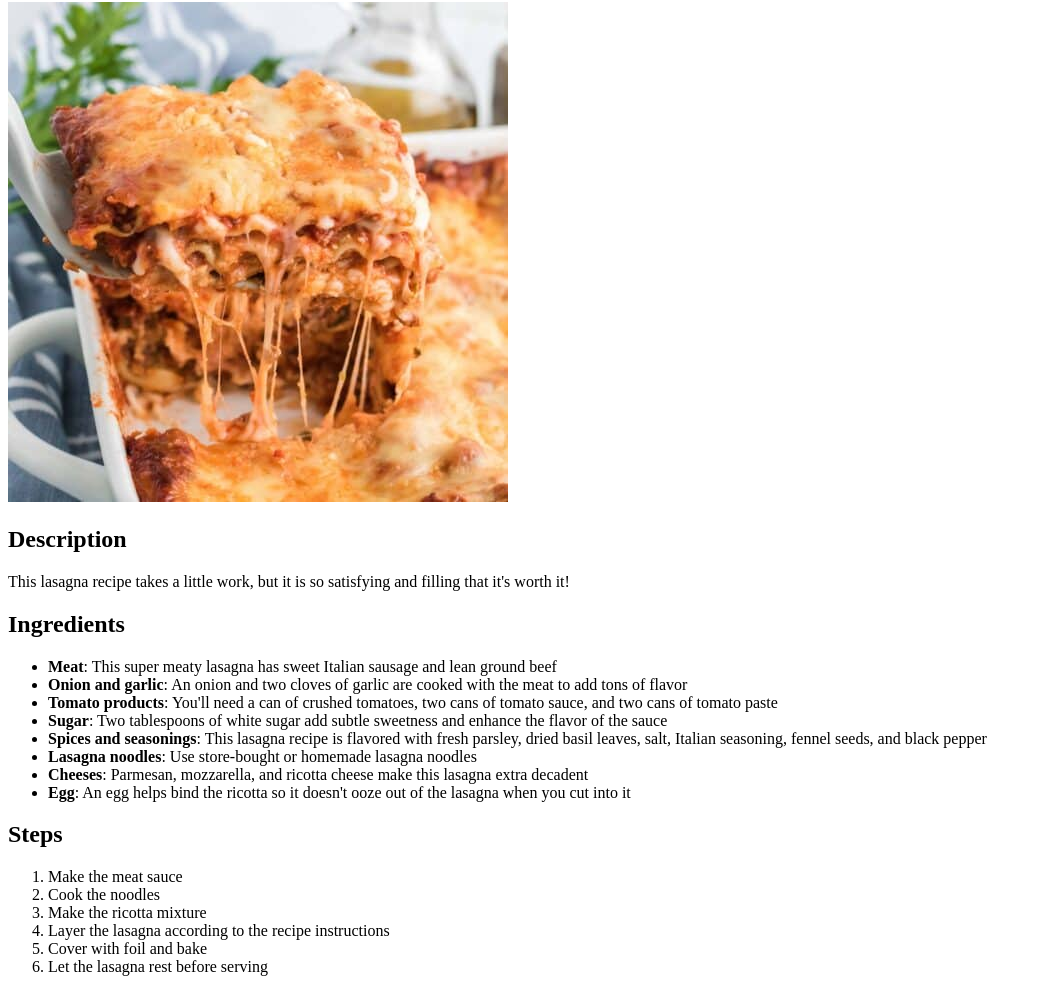
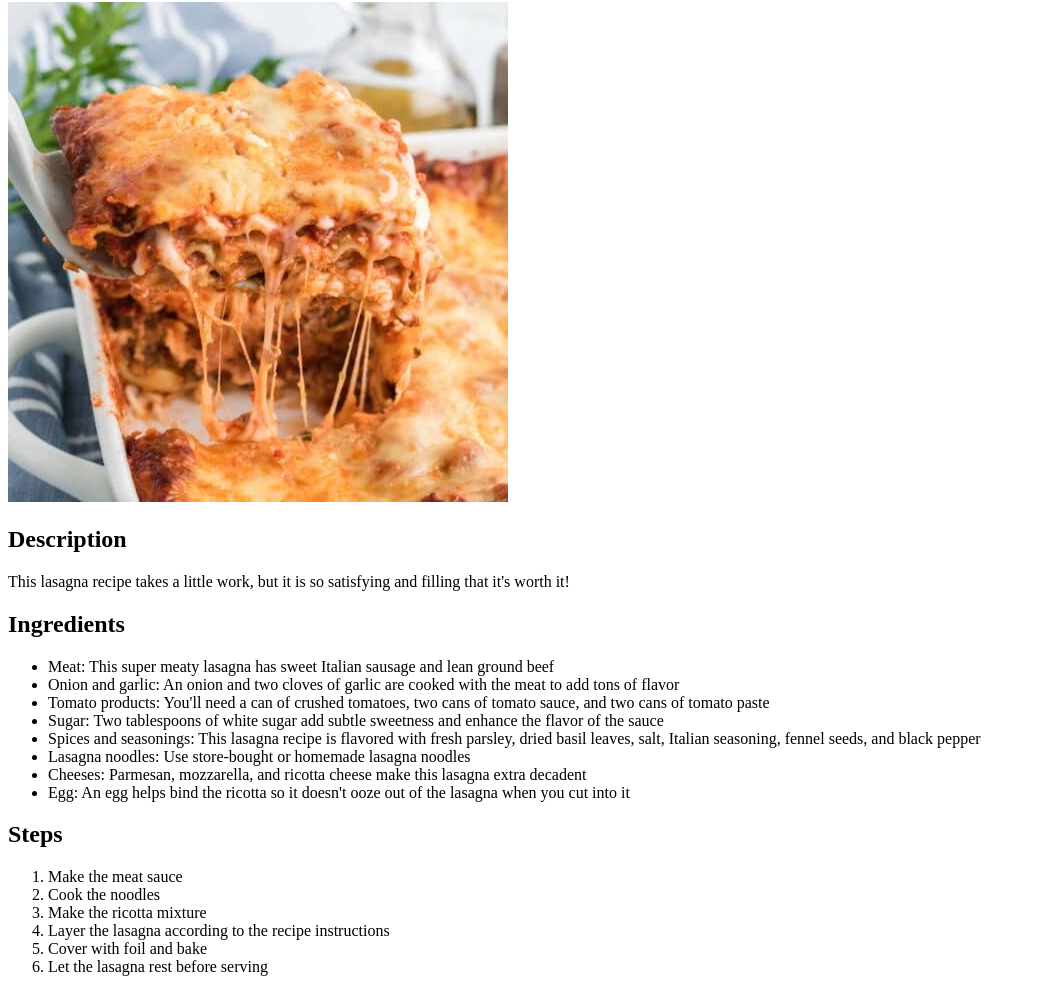
Before and after one commit to aleksmarsha/odin-recipes, a plain HTML site: page recipes/lasagna.html in a window 1280 px wide. Shown: the part 78-1070 px from the top of the page, without its empty margins (0-1039 px from the left). Drawn offline with Linux system fonts and the light colour scheme.

Commit message:
Add new recipe with image and remove strong

```diff
--- a/recipes/lasagna.html
+++ b/recipes/lasagna.html
@@ -11,14 +11,14 @@
         <p>This lasagna recipe takes a little work, but it is so satisfying and filling that it's worth it!</p>
         <h2>Ingredients</h2>
         <ul>
-            <li><strong>Meat</strong>: This super meaty lasagna has sweet Italian sausage and lean ground beef</li>
-            <li><strong>Onion and garlic</strong>: An onion and two cloves of garlic are cooked with the meat to add tons of flavor</li>
-            <li><strong>Tomato products</strong>: You'll need a can of crushed tomatoes, two cans of tomato sauce, and two cans of tomato paste</li>
-            <li><strong>Sugar</strong>: Two tablespoons of white sugar add subtle sweetness and enhance the flavor of the sauce</li>
-            <li><strong>Spices and seasonings</strong>: This lasagna recipe is flavored with fresh parsley, dried basil leaves, salt, Italian seasoning, fennel seeds, and black pepper</li>
-            <li><strong>Lasagna noodles</strong>: Use store-bought or homemade lasagna noodles</li>
-            <li><strong>Cheeses</strong>: Parmesan, mozzarella, and ricotta cheese make this lasagna extra decadent</li>
-            <li><strong>Egg</strong>: An egg helps bind the ricotta so it doesn't ooze out of the lasagna when you cut into it</li>
+            <li>Meat: This super meaty lasagna has sweet Italian sausage and lean ground beef</li>
+            <li>Onion and garlic: An onion and two cloves of garlic are cooked with the meat to add tons of flavor</li>
+            <li>Tomato products: You'll need a can of crushed tomatoes, two cans of tomato sauce, and two cans of tomato paste</li>
+            <li>Sugar: Two tablespoons of white sugar add subtle sweetness and enhance the flavor of the sauce</li>
+            <li>Spices and seasonings: This lasagna recipe is flavored with fresh parsley, dried basil leaves, salt, Italian seasoning, fennel seeds, and black pepper</li>
+            <li>Lasagna noodles: Use store-bought or homemade lasagna noodles</li>
+            <li>Cheeses: Parmesan, mozzarella, and ricotta cheese make this lasagna extra decadent</li>
+            <li>Egg: An egg helps bind the ricotta so it doesn't ooze out of the lasagna when you cut into it</li>
         </ul>
         <h2>Steps</h2>
         <ol>
```
Also changed, not shown: index.html (+1 -0 lines), recipes/mardi_gras_king_cake.html (added, +16 -0 lines), images/mardi_gras_king_cake.jpg (added).
